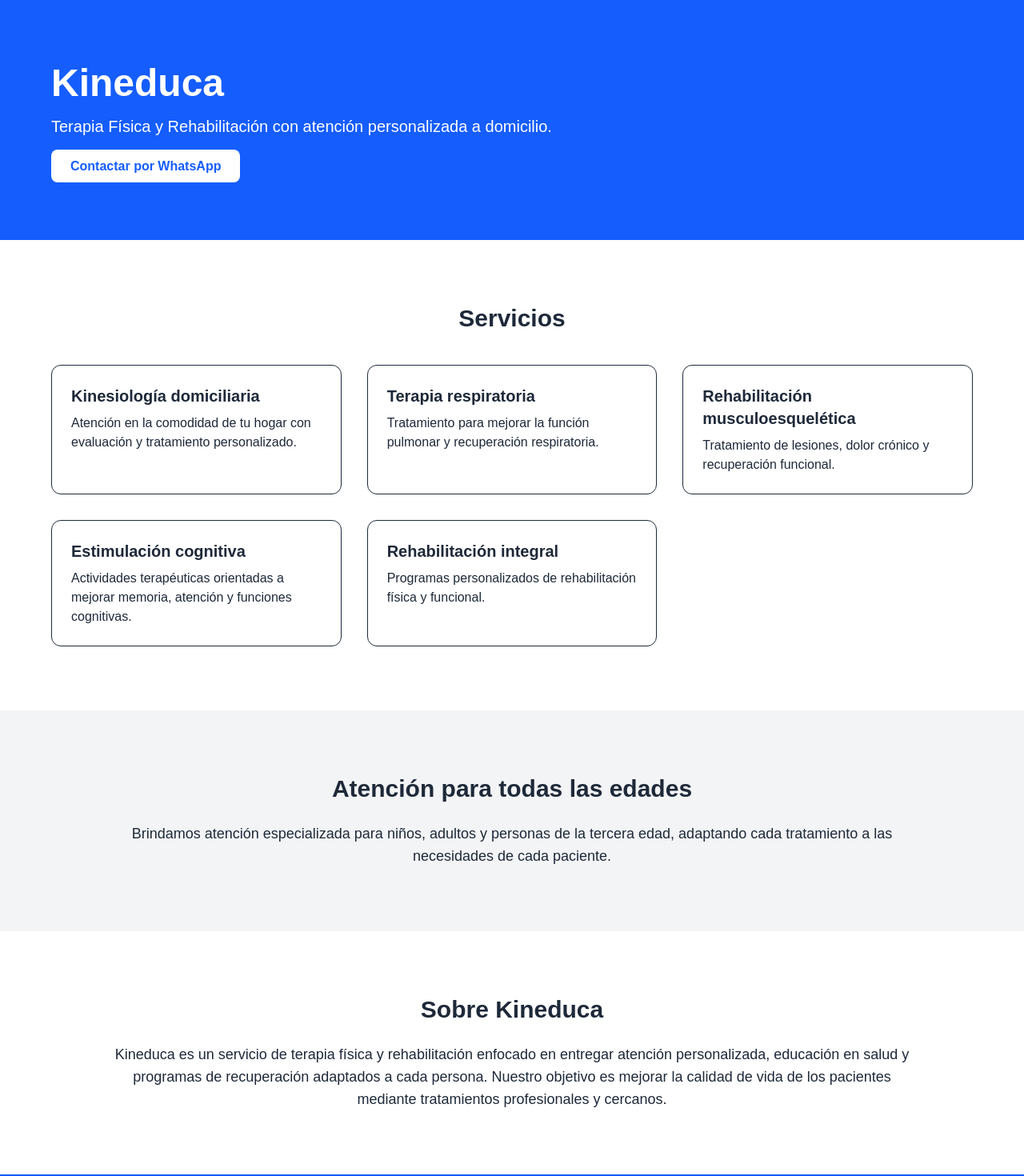
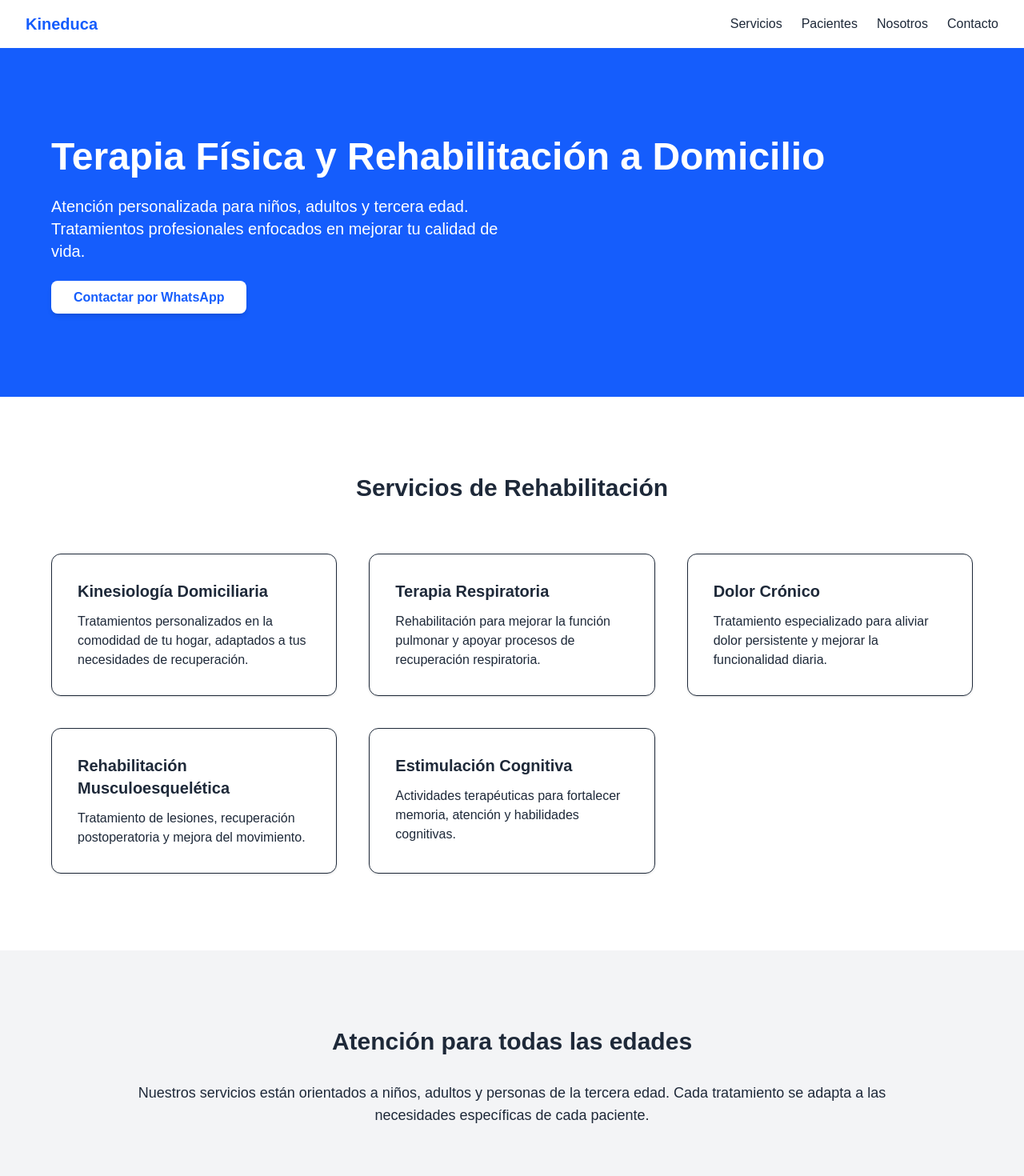
Before and after one commit to mlibarra/kineduca, a Next.js app: page / in a window 1280 px wide. Shown: the top 1470 px of the page at 80% size. Built offline with nearby package versions, Linux system fonts and the light colour scheme.

Commit message:
landing profesional kineduca

```diff
--- a/src/app/page.js
+++ b/src/app/page.js
@@ -4,127 +4,156 @@ export default function Home() {
   return (
     <main className="bg-white text-gray-800">
 
+      {/* NAVBAR */}
+      <nav className="flex justify-between items-center px-8 py-4 shadow-md">
+        <h1 className="text-xl font-bold text-blue-600">Kineduca</h1>
+
+        <div className="space-x-6 hidden md:flex">
+          <a href="#servicios" className="hover:text-blue-600">Servicios</a>
+          <a href="#pacientes" className="hover:text-blue-600">Pacientes</a>
+          <a href="#nosotros" className="hover:text-blue-600">Nosotros</a>
+          <a href="#contacto" className="hover:text-blue-600">Contacto</a>
+        </div>
+      </nav>
+
       {/* HERO */}
-      <section className="bg-blue-600 text-white py-20 px-6">
+      <section className="bg-blue-600 text-white py-28 px-6">
         <div className="max-w-6xl mx-auto">
-          <h1 className="text-4xl md:text-5xl font-bold mb-4">
-            Kineduca
+
+          <h1 className="text-4xl md:text-5xl font-bold mb-6">
+            Terapia Física y Rehabilitación a Domicilio
           </h1>
-          <p className="text-xl mb-6">
-            Terapia Física y Rehabilitación con atención personalizada a domicilio.
+
+          <p className="text-xl mb-8 max-w-xl">
+            Atención personalizada para niños, adultos y tercera edad.
+            Tratamientos profesionales enfocados en mejorar tu calidad de vida.
           </p>
 
           <a
             href="https://wa.me/56995192872"
-            className="bg-white text-blue-600 px-6 py-3 rounded-lg font-semibold"
+            className="bg-white text-blue-600 px-7 py-3 rounded-lg font-semibold shadow-md hover:bg-gray-100"
           >
             Contactar por WhatsApp
           </a>
+
         </div>
       </section>
 
       {/* SERVICIOS */}
-      <section className="py-20 px-6">
+      <section id="servicios" className="py-24 px-6">
         <div className="max-w-6xl mx-auto">
-          <h2 className="text-3xl font-bold mb-10 text-center">
-            Servicios
+
+          <h2 className="text-3xl font-bold text-center mb-16">
+            Servicios de Rehabilitación
           </h2>
 
-          <div className="grid md:grid-cols-3 gap-8">
+          <div className="grid md:grid-cols-3 gap-10">
 
-            <div className="p-6 border rounded-xl">
-              <h3 className="font-semibold text-xl mb-2">
-                Kinesiología domiciliaria
+            <div className="p-8 border rounded-xl shadow-sm hover:shadow-md">
+              <h3 className="font-semibold text-xl mb-3">
+                Kinesiología Domiciliaria
               </h3>
               <p>
-                Atención en la comodidad de tu hogar con evaluación y tratamiento personalizado.
+                Tratamientos personalizados en la comodidad de tu hogar,
+                adaptados a tus necesidades de recuperación.
               </p>
             </div>
 
-            <div className="p-6 border rounded-xl">
-              <h3 className="font-semibold text-xl mb-2">
-                Terapia respiratoria
+            <div className="p-8 border rounded-xl shadow-sm hover:shadow-md">
+              <h3 className="font-semibold text-xl mb-3">
+                Terapia Respiratoria
               </h3>
               <p>
-                Tratamiento para mejorar la función pulmonar y recuperación respiratoria.
+                Rehabilitación para mejorar la función pulmonar y apoyar
+                procesos de recuperación respiratoria.
               </p>
             </div>
 
-            <div className="p-6 border rounded-xl">
-              <h3 className="font-semibold text-xl mb-2">
-                Rehabilitación musculoesquelética
+            <div className="p-8 border rounded-xl shadow-sm hover:shadow-md">
+              <h3 className="font-semibold text-xl mb-3">
+                Dolor Crónico
               </h3>
               <p>
-                Tratamiento de lesiones, dolor crónico y recuperación funcional.
+                Tratamiento especializado para aliviar dolor persistente
+                y mejorar la funcionalidad diaria.
               </p>
             </div>
 
-            <div className="p-6 border rounded-xl">
-              <h3 className="font-semibold text-xl mb-2">
-                Estimulación cognitiva
+            <div className="p-8 border rounded-xl shadow-sm hover:shadow-md">
+              <h3 className="font-semibold text-xl mb-3">
+                Rehabilitación Musculoesquelética
               </h3>
               <p>
-                Actividades terapéuticas orientadas a mejorar memoria, atención y funciones cognitivas.
+                Tratamiento de lesiones, recuperación postoperatoria
+                y mejora del movimiento.
               </p>
             </div>
 
-            <div className="p-6 border rounded-xl">
-              <h3 className="font-semibold text-xl mb-2">
-                Rehabilitación integral
+            <div className="p-8 border rounded-xl shadow-sm hover:shadow-md">
+              <h3 className="font-semibold text-xl mb-3">
+                Estimulación Cognitiva
               </h3>
               <p>
-                Programas personalizados de rehabilitación física y funcional.
+                Actividades terapéuticas para fortalecer memoria,
+                atención y habilidades cognitivas.
               </p>
             </div>
 
           </div>
+
         </div>
       </section>
 
       {/* PACIENTES */}
-      <section className="bg-gray-100 py-20 px-6">
+      <section id="pacientes" className="bg-gray-100 py-24 px-6">
+
         <div className="max-w-5xl mx-auto text-center">
 
-          <h2 className="text-3xl font-bold mb-6">
+          <h2 className="text-3xl font-bold mb-8">
             Atención para todas las edades
           </h2>
 
           <p className="text-lg">
-            Brindamos atención especializada para niños, adultos y personas de la tercera edad,
-            adaptando cada tratamiento a las necesidades de cada paciente.
+            Nuestros servicios están orientados a niños, adultos y personas
+            de la tercera edad. Cada tratamiento se adapta a las necesidades
+            específicas de cada paciente.
           </p>
 
         </div>
+
       </section>
 
-      {/* SOBRE NOSOTROS */}
-      <section className="py-20 px-6">
+      {/* NOSOTROS */}
+      <section id="nosotros" className="py-24 px-6">
+
         <div className="max-w-5xl mx-auto text-center">
 
-          <h2 className="text-3xl font-bold mb-6">
+          <h2 className="text-3xl font-bold mb-8">
             Sobre Kineduca
           </h2>
 
-          <p className="text-lg">
-            Kineduca es un servicio de terapia física y rehabilitación enfocado en entregar
-            atención personalizada, educación en salud y programas de recuperación adaptados
-            a cada persona. Nuestro objetivo es mejorar la calidad de vida de los pacientes
-            mediante tratamientos profesionales y cercanos.
+          <p className="text-lg leading-relaxed">
+            Kineduca es un servicio de terapia física y rehabilitación enfocado
+            en brindar atención cercana, profesional y personalizada.
+            Nuestro objetivo es mejorar la calidad de vida de los pacientes
+            mediante tratamientos basados en evidencia y educación en salud.
           </p>
 
         </div>
+
       </section>
 
       {/* CONTACTO */}
-      <section className="bg-blue-600 text-white py-20 px-6">
+      <section id="contacto" className="bg-blue-600 text-white py-24 px-6">
+
         <div className="max-w-4xl mx-auto text-center">
 
-          <h2 className="text-3xl font-bold mb-6">
-            Contacto
+          <h2 className="text-3xl font-bold mb-8">
+            Agenda tu atención
           </h2>
 
-          <p className="text-lg mb-4">
-            Agenda tu atención o solicita más información.
+          <p className="text-lg mb-6">
+            Contáctanos para más información o para coordinar una atención.
           </p>
 
           <p className="text-xl font-semibold">
@@ -136,7 +165,13 @@ export default function Home() {
           </p>
 
         </div>
+
       </section>
+
+      {/* FOOTER */}
+      <footer className="text-center py-6 text-gray-500 text-sm">
+        © {new Date().getFullYear()} Kineduca. Todos los derechos reservados.
+      </footer>
 
     </main>
   )
```
